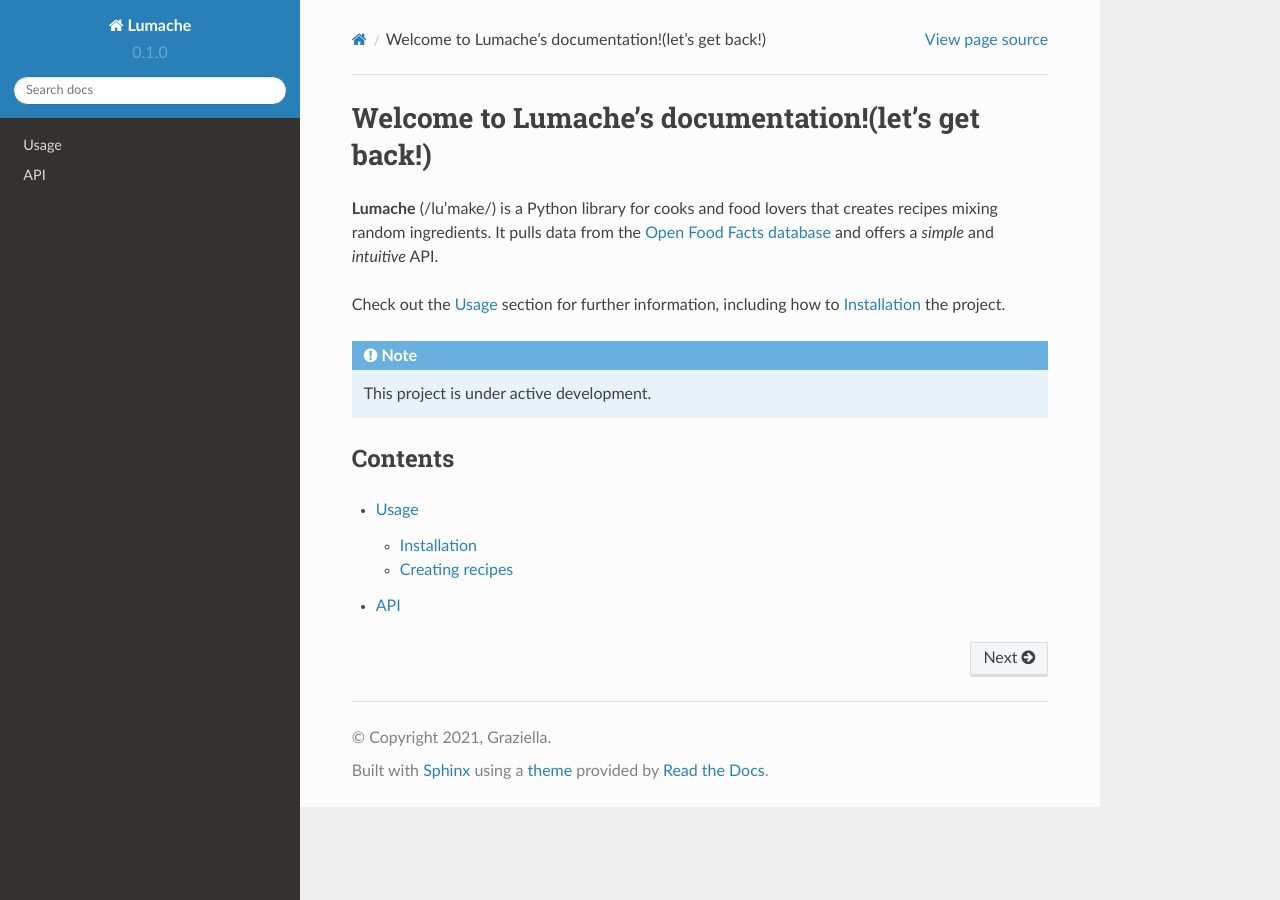
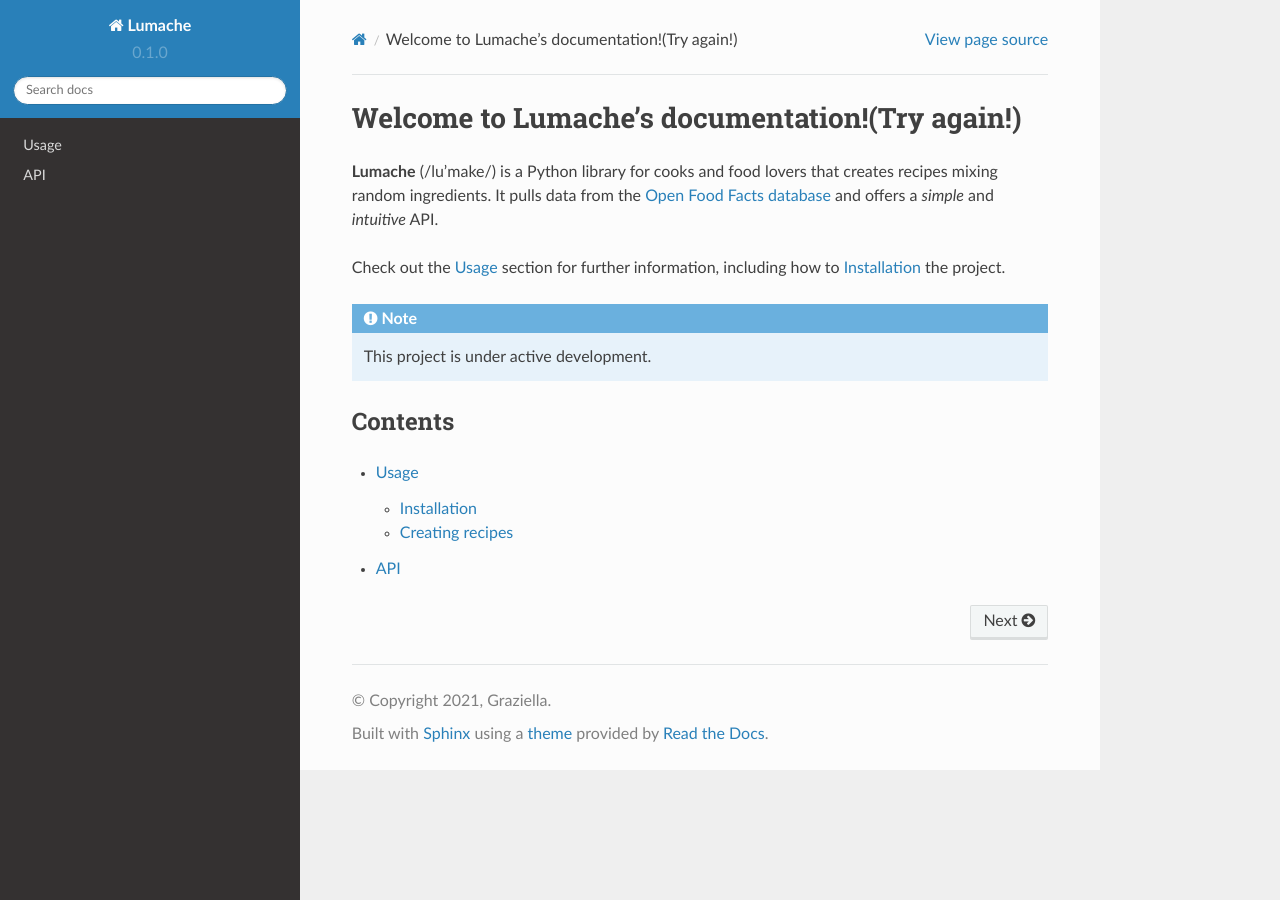
Before and after one commit to YuanyeChi/ReadthedocTest, a Sphinx documentation site: the page built from docs/source/index.rst, in a window 1280 px wide. Built offline with Sphinx 7.4.7 and the Read the Docs theme 2.0.0, drawn with Linux system fonts in a browser that asks for light colours.

Commit message:
test webhooks

```diff
--- a/docs/source/index.rst
+++ b/docs/source/index.rst
@@ -1,4 +1,4 @@
-Welcome to Lumache's documentation!(let's get back!)
+Welcome to Lumache's documentation!(Try again!)
 ===================================
 
 **Lumache** (/lu'make/) is a Python library for cooks and food lovers
```
